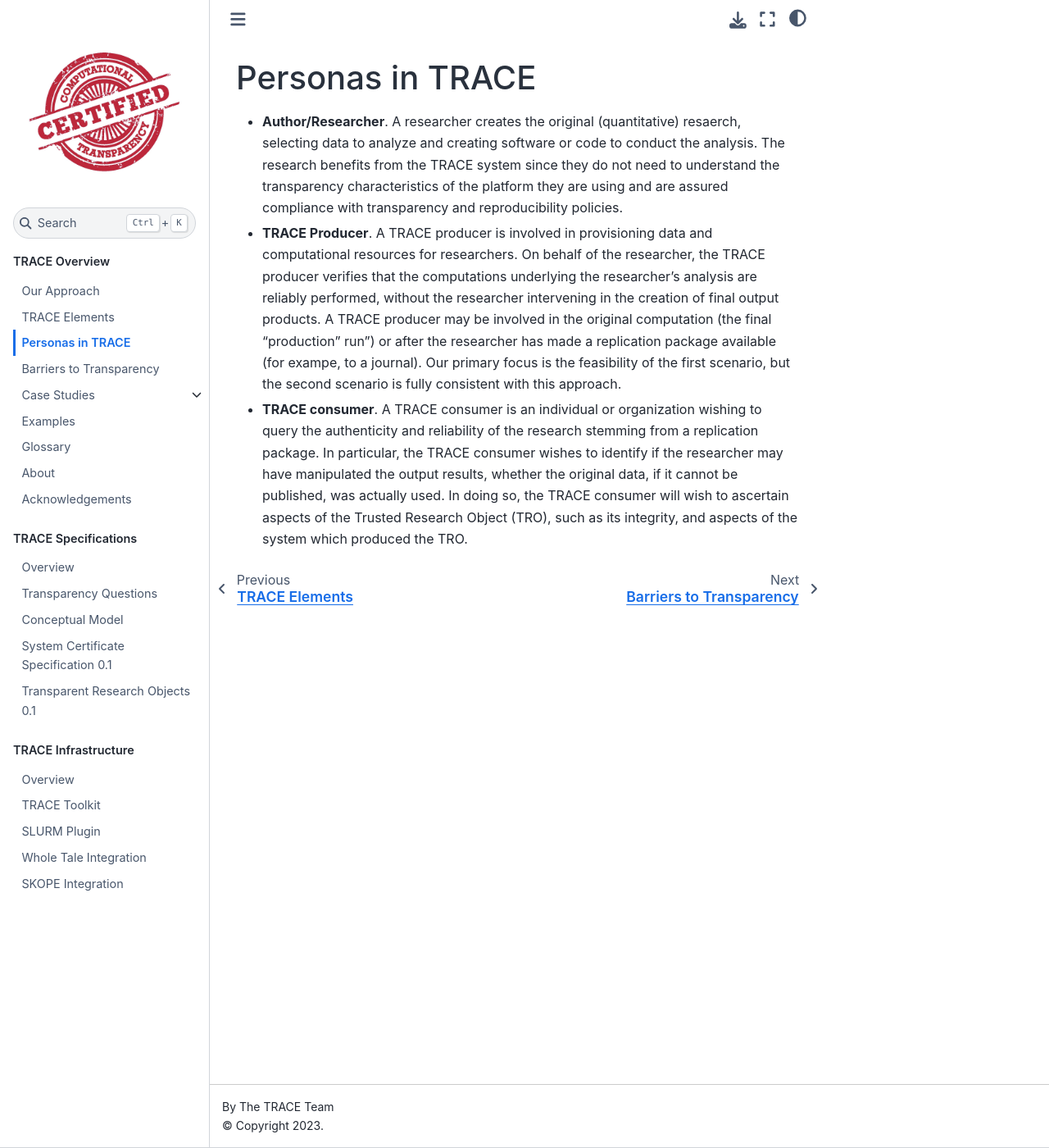
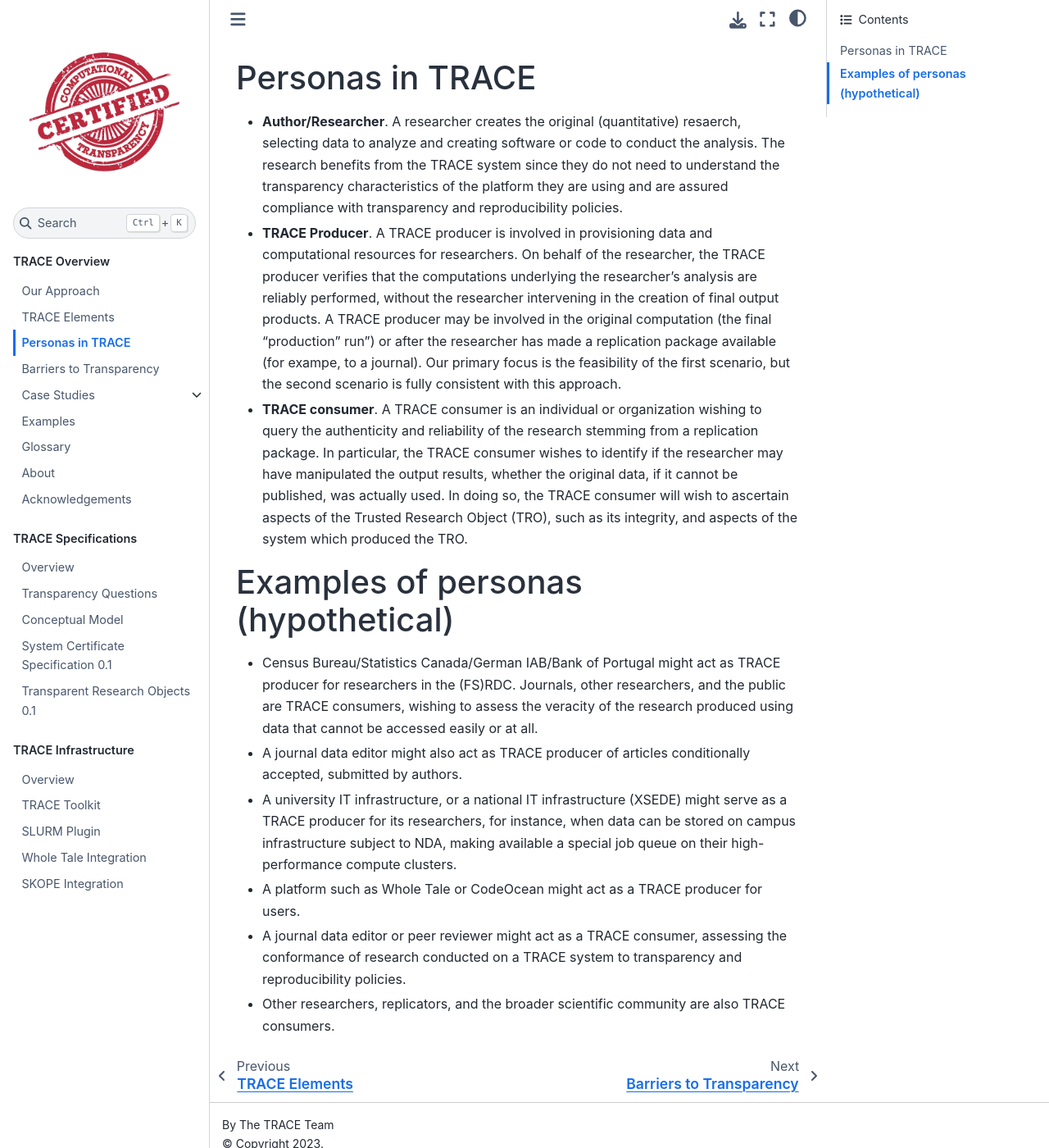
Before and after one commit to transparency-certified/trace-specification, a Jupyter Book: the page built from docs/users.md, in a window 1280 px wide and 1400 px high. Shown: the whole window at 82% size. Built offline with Jupyter Book 1.0.4 settings and Sphinx 7.4.7 and the Sphinx Book theme 1.1.4, drawn with Linux system fonts in a browser that asks for light colours.

Commit message:
Added persona examples

```diff
--- a/docs/users.md
+++ b/docs/users.md
@@ -23,3 +23,24 @@
   data, if it cannot be published, was actually used. In doing so, the TRACE
   consumer will wish to ascertain aspects of the Trusted Research Object (TRO),
   such as its integrity, and aspects of the system which produced the TRO.
+
+
+# Examples of personas (hypothetical)
+
+* Census Bureau/Statistics Canada/German IAB/Bank of Portugal might act as TRACE
+  producer for researchers in the (FS)RDC. Journals, other researchers, and the
+  public are TRACE consumers, wishing to assess the veracity of the research
+  produced using data that cannot be accessed easily or at all.
+* A journal data editor might also act as TRACE producer of articles conditionally
+  accepted, submitted by authors.
+* A university IT infrastructure, or a national IT infrastructure (XSEDE) might
+  serve as a TRACE producer for its researchers, for instance, when data can be
+  stored on campus infrastructure subject to NDA, making available a special job
+  queue on their high-performance compute clusters.
+* A platform such as Whole Tale or CodeOcean might act as a TRACE producer for
+  users.
+* A journal data editor or peer reviewer might act as a TRACE consumer,
+  assessing the conformance of research conducted on a TRACE system to
+  transparency and reproducibility policies.
+* Other researchers, replicators, and the broader scientific community  are also
+  TRACE consumers.
```
